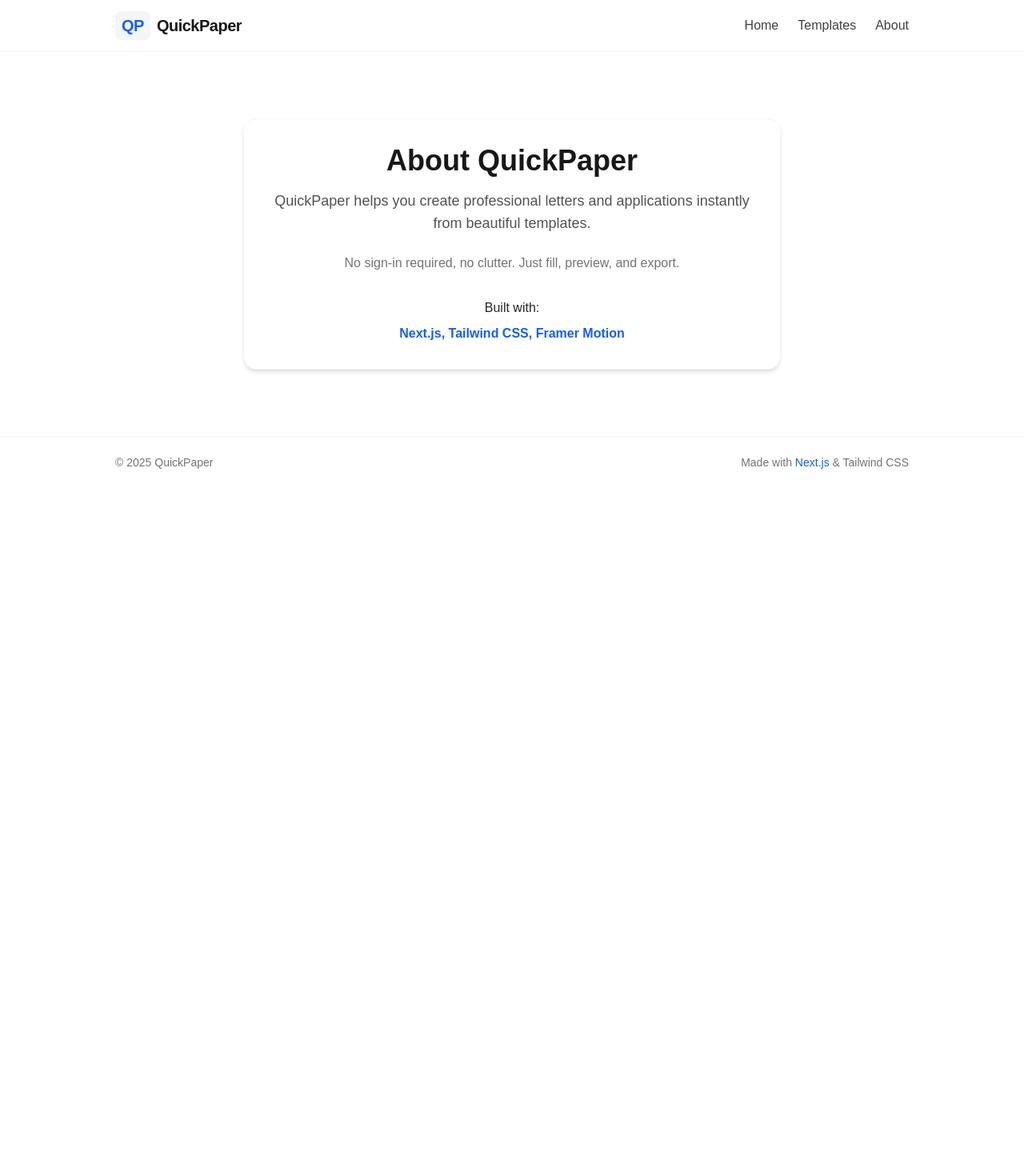
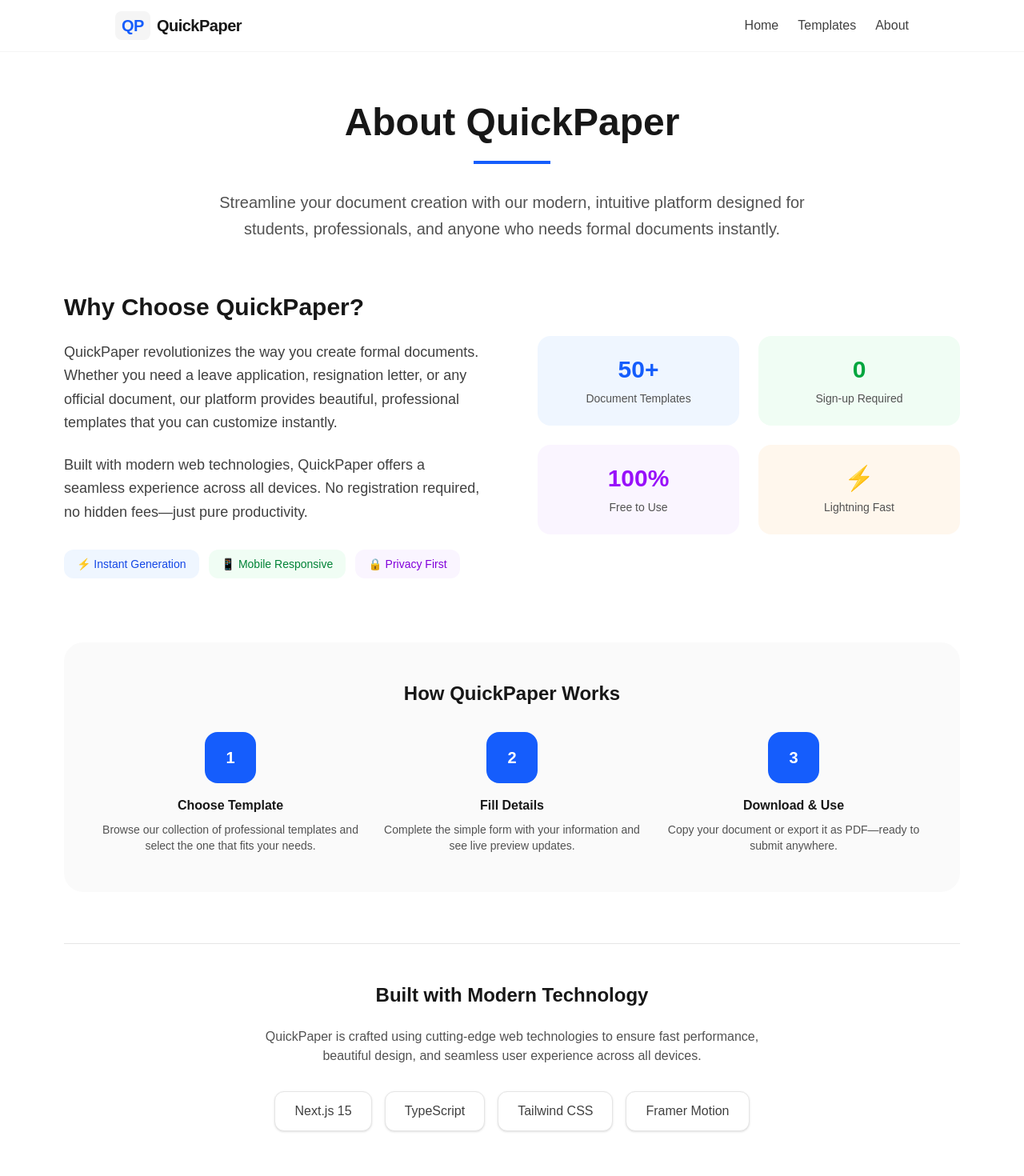
Before and after one commit to aditiappemane/QuickPaper, a Next.js app: page /about in a window 1280 px wide. Shown: the top 1470 px of the page at 80% size. Before the commit the page ends 800 px from the top, so only its background shows below. Built offline with nearby package versions, Linux system fonts and the light colour scheme.

Commit message:
updated the content in the about page to give modern look

```diff
--- a/src/app/about/page.tsx
+++ b/src/app/about/page.tsx
@@ -6,36 +6,177 @@
 
 export default function AboutPage() {
   return (
-    <>
+    <div className="min-h-screen flex flex-col">
       <Header />
       <Template>
-        <section className="w-full min-h-[60vh] flex items-center justify-center bg-white">
+        <main className="flex-1 bg-white">
+          <div className="max-w-6xl mx-auto px-4 py-16">
             <motion.div
               initial={{ opacity: 0, y: 32 }}
               animate={{ opacity: 1, y: 0 }}
               transition={{ duration: 0.5, ease: "easeOut" }}
-            className="max-w-2xl w-full mx-auto text-center p-8 bg-white rounded-2xl shadow-md border border-neutral-100"
             >
-            <h1 className="text-4xl font-bold mb-4 text-neutral-900">
+              <div className="text-center mb-16">
+                <h1 className="text-5xl font-bold mb-6 text-neutral-900">
                   About QuickPaper
                 </h1>
-            <p className="text-lg text-neutral-600 mb-6">
-              QuickPaper helps you create professional letters and applications
-              instantly from beautiful templates.
+                <div className="w-24 h-1 bg-blue-600 mx-auto mb-8"></div>
+                <p className="text-xl text-neutral-600 max-w-3xl mx-auto leading-relaxed">
+                  Streamline your document creation with our modern, intuitive
+                  platform designed for students, professionals, and anyone who
+                  needs formal documents instantly.
                 </p>
-            <p className="text-neutral-500 mb-6">
-              No sign-in required, no clutter. Just fill, preview, and export.
+              </div>
+
+              <div className="grid lg:grid-cols-2 gap-16 items-center mb-20">
+                <div className="space-y-6">
+                  <h2 className="text-3xl font-semibold text-neutral-900 mb-6">
+                    Why Choose QuickPaper?
+                  </h2>
+                  <p className="text-lg text-neutral-700 leading-relaxed">
+                    QuickPaper revolutionizes the way you create formal
+                    documents. Whether you need a leave application, resignation
+                    letter, or any official document, our platform provides
+                    beautiful, professional templates that you can customize
+                    instantly.
                   </p>
-            <div className="flex flex-col items-center gap-2 mt-8">
-              <span className="font-medium text-neutral-800">Built with:</span>
-              <span className="text-blue-600 font-semibold">
-                Next.js, Tailwind CSS, Framer Motion
+                  <p className="text-lg text-neutral-700 leading-relaxed">
+                    Built with modern web technologies, QuickPaper offers a
+                    seamless experience across all devices. No registration
+                    required, no hidden fees—just pure productivity.
+                  </p>
+                  <div className="flex flex-wrap gap-3 mt-8">
+                    <span className="px-4 py-2 bg-blue-50 text-blue-700 rounded-xl text-sm font-medium">
+                      ⚡ Instant Generation
+                    </span>
+                    <span className="px-4 py-2 bg-green-50 text-green-700 rounded-xl text-sm font-medium">
+                      📱 Mobile Responsive
+                    </span>
+                    <span className="px-4 py-2 bg-purple-50 text-purple-700 rounded-xl text-sm font-medium">
+                      🔒 Privacy First
                     </span>
                   </div>
+                </div>
+
+                <div className="grid grid-cols-2 gap-6">
+                  <motion.div
+                    whileHover={{ scale: 1.05 }}
+                    className="bg-blue-50 p-6 rounded-2xl text-center"
+                  >
+                    <div className="text-3xl font-bold text-blue-600 mb-2">
+                      50+
+                    </div>
+                    <div className="text-sm text-neutral-600">
+                      Document Templates
+                    </div>
                   </motion.div>
-        </section>
+                  <motion.div
+                    whileHover={{ scale: 1.05 }}
+                    className="bg-green-50 p-6 rounded-2xl text-center"
+                  >
+                    <div className="text-3xl font-bold text-green-600 mb-2">
+                      0
+                    </div>
+                    <div className="text-sm text-neutral-600">
+                      Sign-up Required
+                    </div>
+                  </motion.div>
+                  <motion.div
+                    whileHover={{ scale: 1.05 }}
+                    className="bg-purple-50 p-6 rounded-2xl text-center"
+                  >
+                    <div className="text-3xl font-bold text-purple-600 mb-2">
+                      100%
+                    </div>
+                    <div className="text-sm text-neutral-600">Free to Use</div>
+                  </motion.div>
+                  <motion.div
+                    whileHover={{ scale: 1.05 }}
+                    className="bg-orange-50 p-6 rounded-2xl text-center"
+                  >
+                    <div className="text-3xl font-bold text-orange-600 mb-2">
+                      ⚡
+                    </div>
+                    <div className="text-sm text-neutral-600">
+                      Lightning Fast
+                    </div>
+                  </motion.div>
+                </div>
+              </div>
+
+              <div className="bg-neutral-50 rounded-3xl p-12 mb-16">
+                <h3 className="text-2xl font-semibold text-neutral-900 mb-8 text-center">
+                  How QuickPaper Works
+                </h3>
+                <div className="grid md:grid-cols-3 gap-8">
+                  <div className="text-center">
+                    <div className="w-16 h-16 bg-blue-600 rounded-2xl flex items-center justify-center text-white font-bold text-xl mx-auto mb-4">
+                      1
+                    </div>
+                    <h4 className="font-semibold text-neutral-900 mb-2">
+                      Choose Template
+                    </h4>
+                    <p className="text-neutral-600 text-sm">
+                      Browse our collection of professional templates and select
+                      the one that fits your needs.
+                    </p>
+                  </div>
+                  <div className="text-center">
+                    <div className="w-16 h-16 bg-blue-600 rounded-2xl flex items-center justify-center text-white font-bold text-xl mx-auto mb-4">
+                      2
+                    </div>
+                    <h4 className="font-semibold text-neutral-900 mb-2">
+                      Fill Details
+                    </h4>
+                    <p className="text-neutral-600 text-sm">
+                      Complete the simple form with your information and see
+                      live preview updates.
+                    </p>
+                  </div>
+                  <div className="text-center">
+                    <div className="w-16 h-16 bg-blue-600 rounded-2xl flex items-center justify-center text-white font-bold text-xl mx-auto mb-4">
+                      3
+                    </div>
+                    <h4 className="font-semibold text-neutral-900 mb-2">
+                      Download & Use
+                    </h4>
+                    <p className="text-neutral-600 text-sm">
+                      Copy your document or export it as PDF—ready to submit
+                      anywhere.
+                    </p>
+                  </div>
+                </div>
+              </div>
+
+              <div className="text-center py-12 border-t border-neutral-200">
+                <h3 className="text-2xl font-semibold text-neutral-900 mb-6">
+                  Built with Modern Technology
+                </h3>
+                <p className="text-neutral-600 mb-8 max-w-2xl mx-auto">
+                  QuickPaper is crafted using cutting-edge web technologies to
+                  ensure fast performance, beautiful design, and seamless user
+                  experience across all devices.
+                </p>
+                <div className="flex flex-wrap justify-center gap-4">
+                  <span className="px-6 py-3 bg-white border border-neutral-200 rounded-xl font-medium text-neutral-700 shadow-sm hover:shadow-md transition-shadow">
+                    Next.js 15
+                  </span>
+                  <span className="px-6 py-3 bg-white border border-neutral-200 rounded-xl font-medium text-neutral-700 shadow-sm hover:shadow-md transition-shadow">
+                    TypeScript
+                  </span>
+                  <span className="px-6 py-3 bg-white border border-neutral-200 rounded-xl font-medium text-neutral-700 shadow-sm hover:shadow-md transition-shadow">
+                    Tailwind CSS
+                  </span>
+                  <span className="px-6 py-3 bg-white border border-neutral-200 rounded-xl font-medium text-neutral-700 shadow-sm hover:shadow-md transition-shadow">
+                    Framer Motion
+                  </span>
+                </div>
+              </div>
+            </motion.div>
+          </div>
+        </main>
       </Template>
       <Footer />
-    </>
+    </div>
   );
 }
```
Lines whose indentation alone changed are shown as unchanged.
